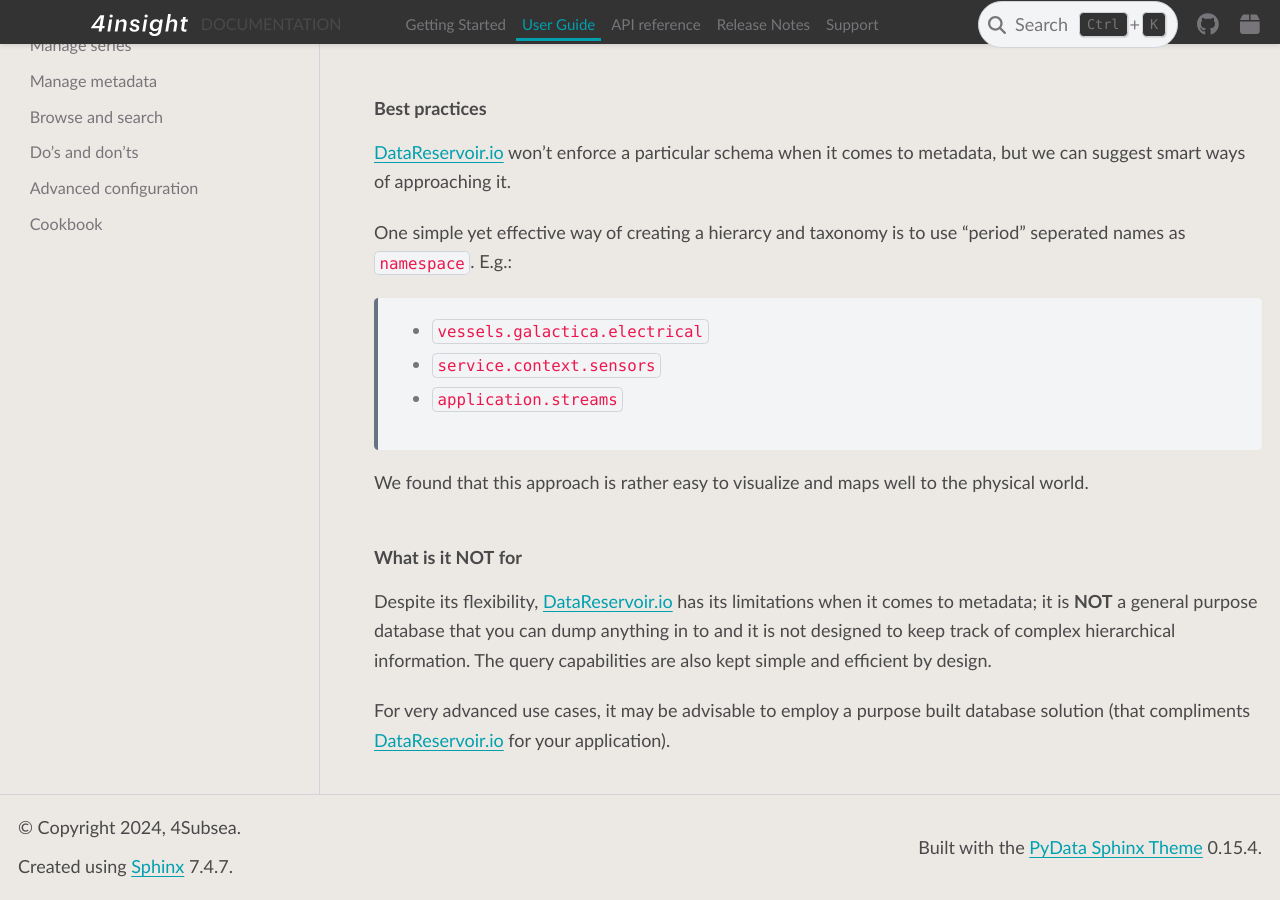
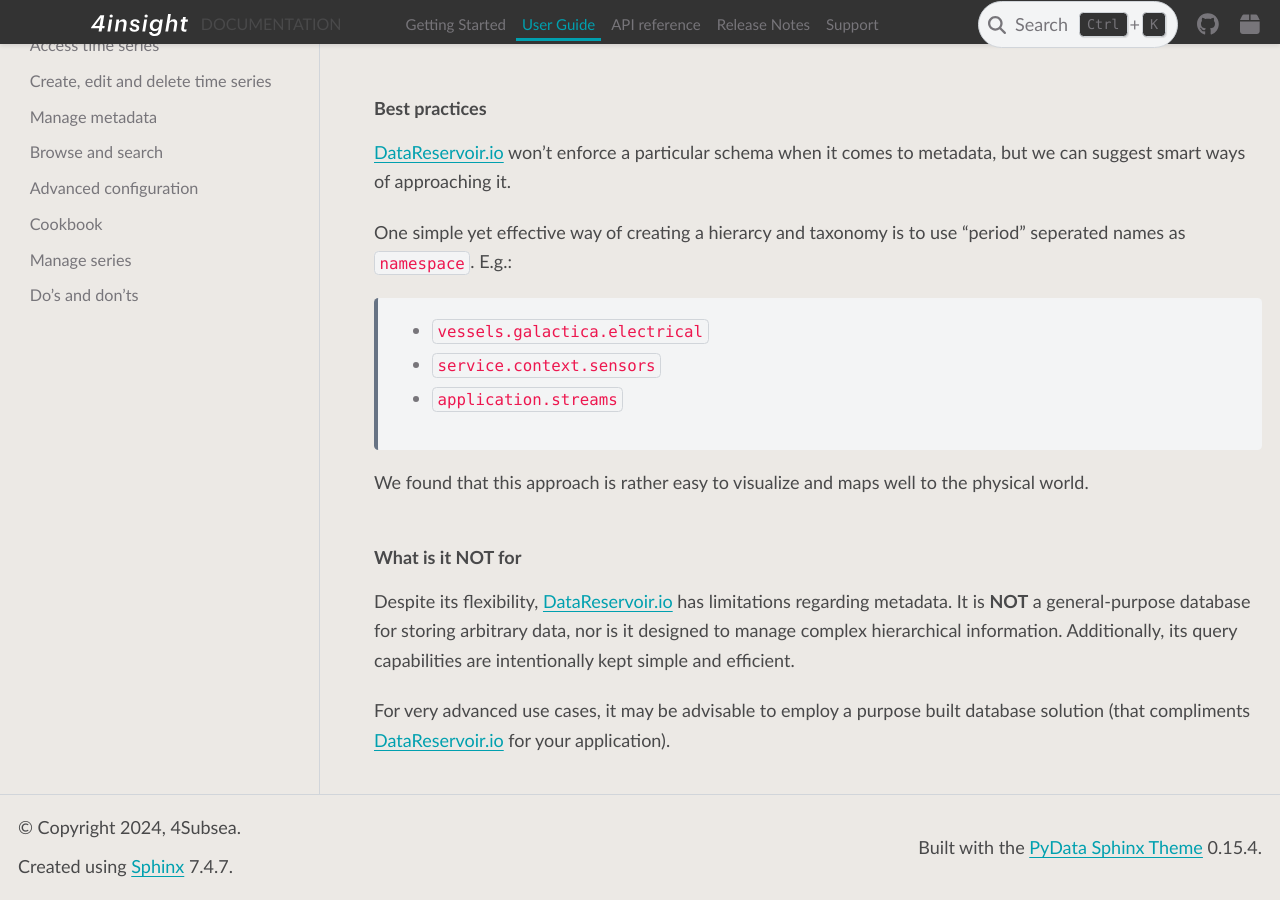
Before and after one commit to 4Subsea/drio-python, a Sphinx documentation site: the page built from docs/user_guide/index.rst, in a window 1280 px wide and 900 px high, scrolled down 2489 px. Built offline with Sphinx 7.4.7 and the PyData theme 0.15.4, drawn with Linux system fonts in a browser that asks for light colours; some of the changed text lies outside the part shown.

Commit message:
split up some more

```diff
--- a/docs/user_guide/advanced_config.rst
+++ b/docs/user_guide/advanced_config.rst
@@ -129,8 +129,8 @@ The following log names can be used to fine-tune the desired log output:
 * datareservoirio: top level module including configuration, authentication and client.
 * datareservoirio.storage: storage module, including cache and data download.
 
-If you need a more comprehensive logging solution that captures every interaction with the :py:mod:`requests`, :py:mod:`oauthlib`, and :py:mod:`requests-oauthlib` modules, as well as logging related to :py:mod:`datareservoirio`, you can utilize the
-provided code. If you require logging for only one of the specific packages, you may use the pre-existing loggers integrated within :py:mod:`requests`, :py:mod:`oauthlib`, and :py:mod:`requests-oauthlib`.
+If you need a more comprehensive logging solution that captures every interaction with the :py:mod:`requests`, :py:mod:`oauthlib`, and :py:mod:`requests-oauthlib` modules, as well as logging related to :py:mod:`datareservoirio`, you can use the code below.
+If you require logging for only one of the specific packages, you may use the pre-existing loggers integrated within :py:mod:`requests`, :py:mod:`oauthlib`, and :py:mod:`requests-oauthlib`.
 
 .. code-block:: python
 
--- a/docs/user_guide/cookbook.rst
+++ b/docs/user_guide/cookbook.rst
@@ -28,7 +28,7 @@ It is really easy to visualize data with `Matplotlib`_:
 
 Save data to file
 -----------------
-Sometimes you may want to dump data to file (Don't worry, we won't judge you):
+Sometimes you may want to dump data to file:
 
 .. code-block:: python
 
--- a/docs/user_guide/index.rst
+++ b/docs/user_guide/index.rst
@@ -6,10 +6,10 @@ Python API:
 
 * Manage series (time series or sequences):
 
-    * Access existing series
-    * Create and upload new series
-    * Edit and append to existing series
-    * Delete series
+    * Access existing time series
+    * Create and upload new time series
+    * Edit and append to existing time series
+    * Delete time series
 
 * Manage metadata
 
@@ -114,13 +114,10 @@ One simple yet effective way of creating a hierarcy and taxonomy is to use
 We found that this approach is rather easy to visualize and maps well to the
 physical world.
 
-What is it **NOT** for
+What is it NOT for
 ______________________
-Despite its flexibility, `DataReservoir.io`_ has its limitations when it comes
-to metadata; it is **NOT** a general purpose database that you can dump
-anything in to and it is not designed to keep track of complex hierarchical
-information. The query capabilities are also kept simple and efficient by
-design.
+Despite its flexibility, `DataReservoir.io`_ has limitations regarding metadata. It is **NOT** a general-purpose database for storing arbitrary data,
+nor is it designed to manage complex hierarchical information. Additionally, its query capabilities are intentionally kept simple and efficient.
 
 For very advanced use cases, it may be advisable to employ a purpose built
 database solution (that compliments `DataReservoir.io`_ for your application).
@@ -133,9 +130,12 @@ database solution (that compliments `DataReservoir.io`_ for your application).
    :maxdepth: 2
    :hidden:
 
-   manage_series
+
+   access_data
+   update_edit_data
    manage_metadata
    browse_search
-   dos_donts
    advanced_config
    cookbook
+   manage_series
+   dos_donts
```
Also changed, not shown: other parts of docs/user_guide/cookbook.rst (+1 -1 lines), docs/user_guide/access_data.rst (added, +65 -0 lines), docs/user_guide/update_edit_data.rst (added, +116 -0 lines).
